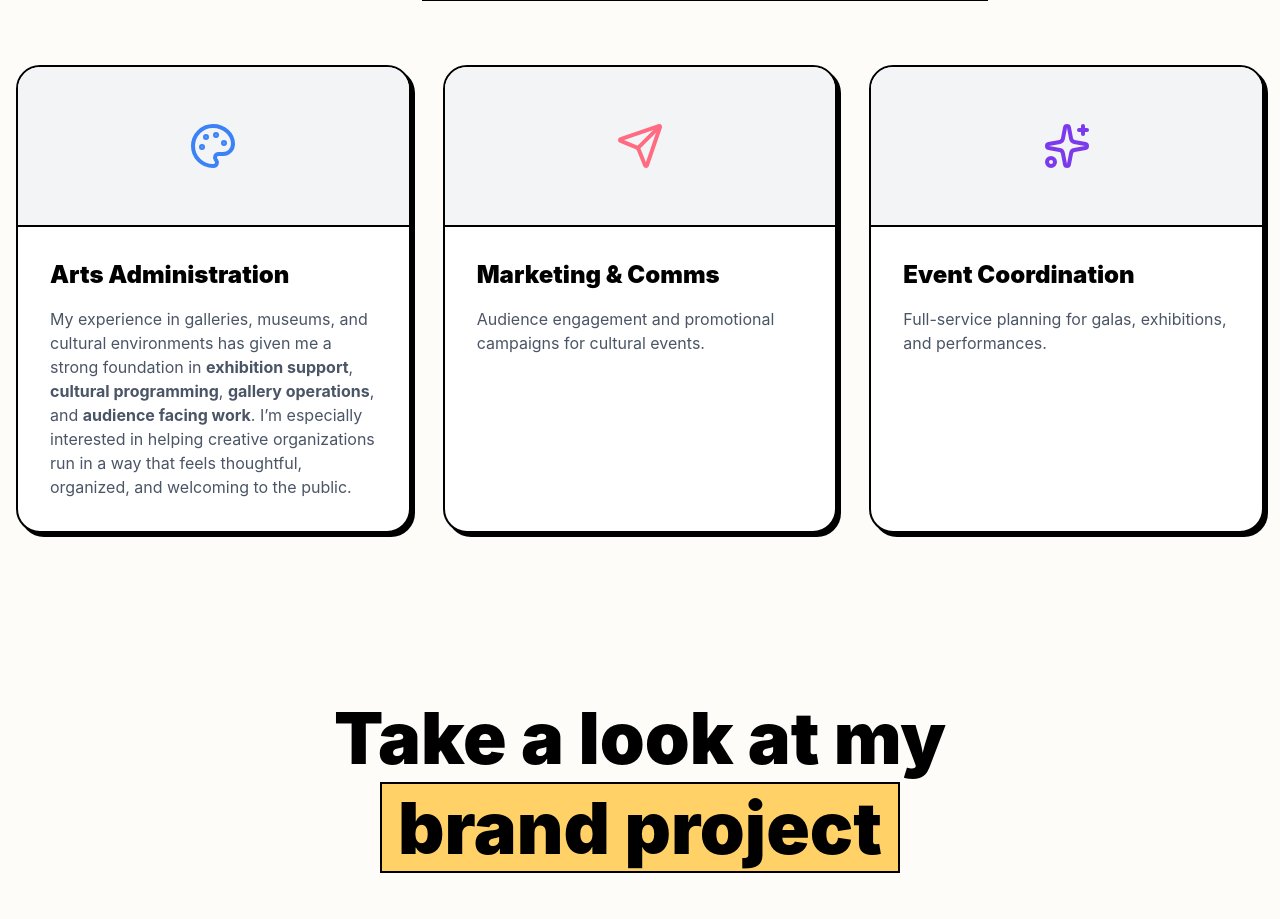
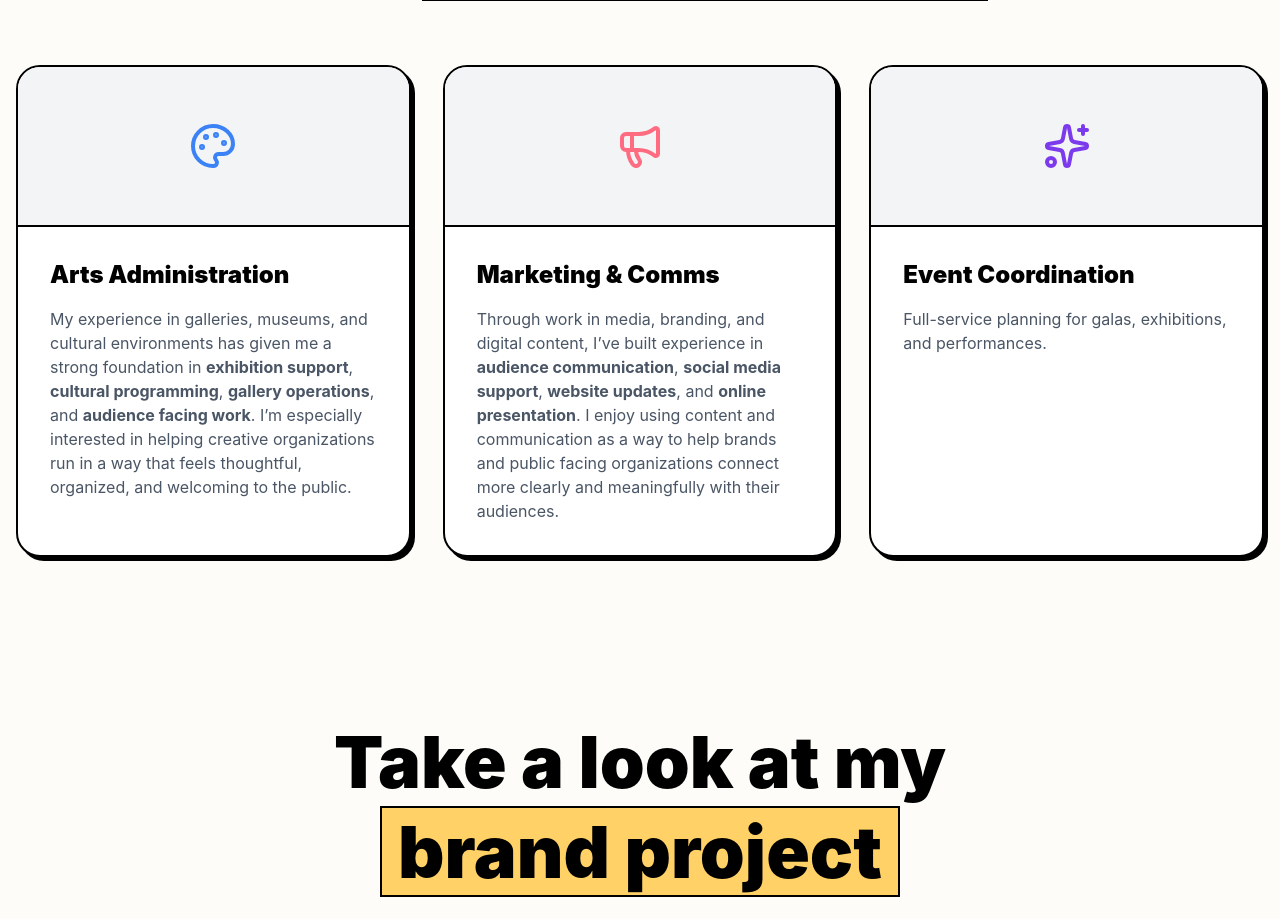
Before and after one commit to bbx99/my-portfolio, a React (Vite) app: page / in a window 1280 px wide. Shown: the part 2193-3112 px from the top of the page. Built offline with nearby package versions, Linux system fonts and the light colour scheme.

Commit message:
feat: update marketing & comms card content and icon

```diff
--- a/src/App.tsx
+++ b/src/App.tsx
@@ -1,4 +1,4 @@
-import { Mail, Briefcase, User, Layout, FileText, Send, Github, Twitter, Instagram, Youtube, Linkedin, ArrowUpRight, Star, Circle, Square, Triangle, Sparkles, Pizza, Coffee, IceCream, Cat, Dog, Bird, Rabbit, Fish, Snail, Cookie, X, Copy, Check, Image, Download, Mouse, Palette } from 'lucide-react';
+import { Mail, Briefcase, User, Layout, FileText, Send, Github, Twitter, Instagram, Youtube, Linkedin, ArrowUpRight, Star, Circle, Square, Triangle, Sparkles, Pizza, Coffee, IceCream, Cat, Dog, Bird, Rabbit, Fish, Snail, Cookie, X, Copy, Check, Image, Download, Mouse, Palette, Megaphone } from 'lucide-react';
 import { motion, AnimatePresence } from 'framer-motion';
 import { useState, useEffect } from 'react';
 
@@ -211,9 +211,9 @@ const Services = () => {
     },
     {
       title: 'Marketing & Comms',
-      desc: 'Audience engagement and promotional campaigns for cultural events.',
+      desc: <>Through work in media, branding, and digital content, I’ve built experience in <strong>audience communication</strong>, <strong>social media support</strong>, <strong>website updates</strong>, and <strong>online presentation</strong>. I enjoy using content and communication as a way to help brands and public facing organizations connect more clearly and meaningfully with their audiences.</>,
       color: 'bg-gray-100',
-      icon: <Send className="text-brand-pink" size={48} />
+      icon: <Megaphone className="text-brand-pink" size={48} />
     },
     {
       title: 'Event Coordination',
```
